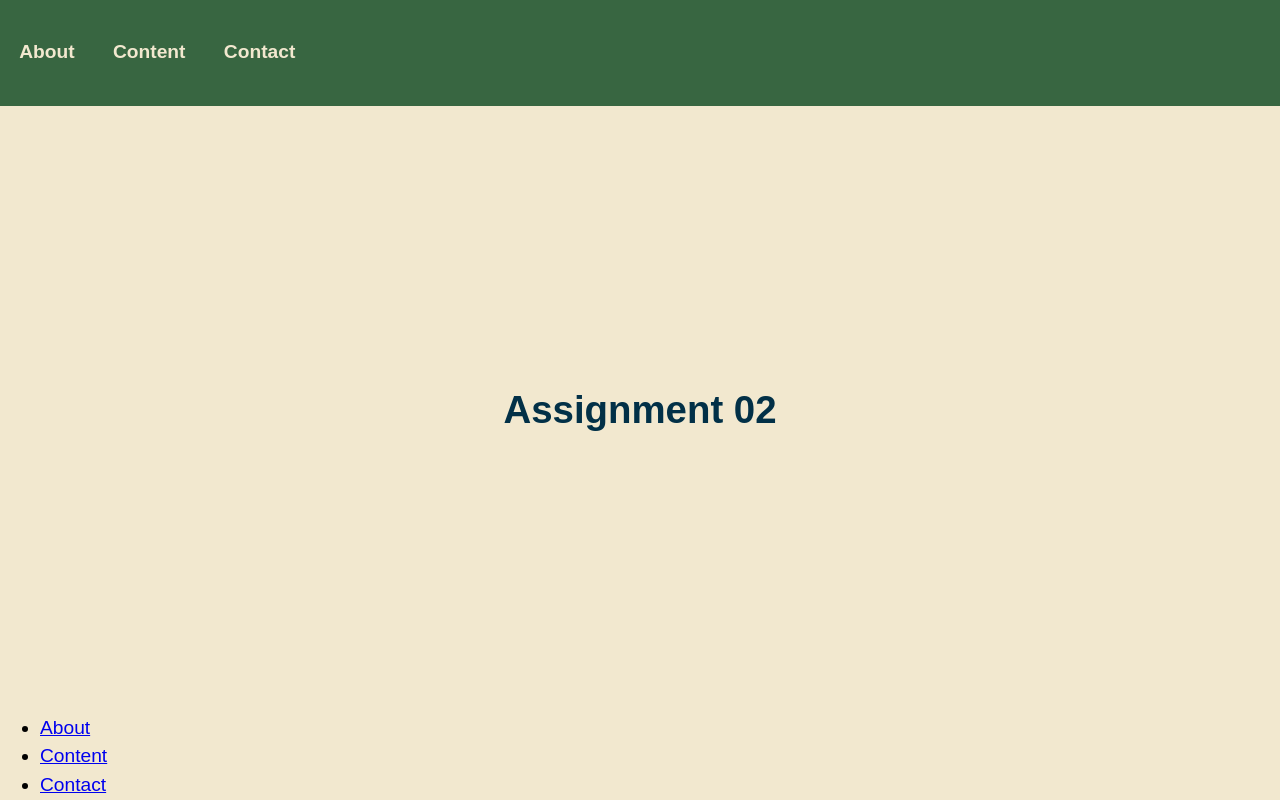
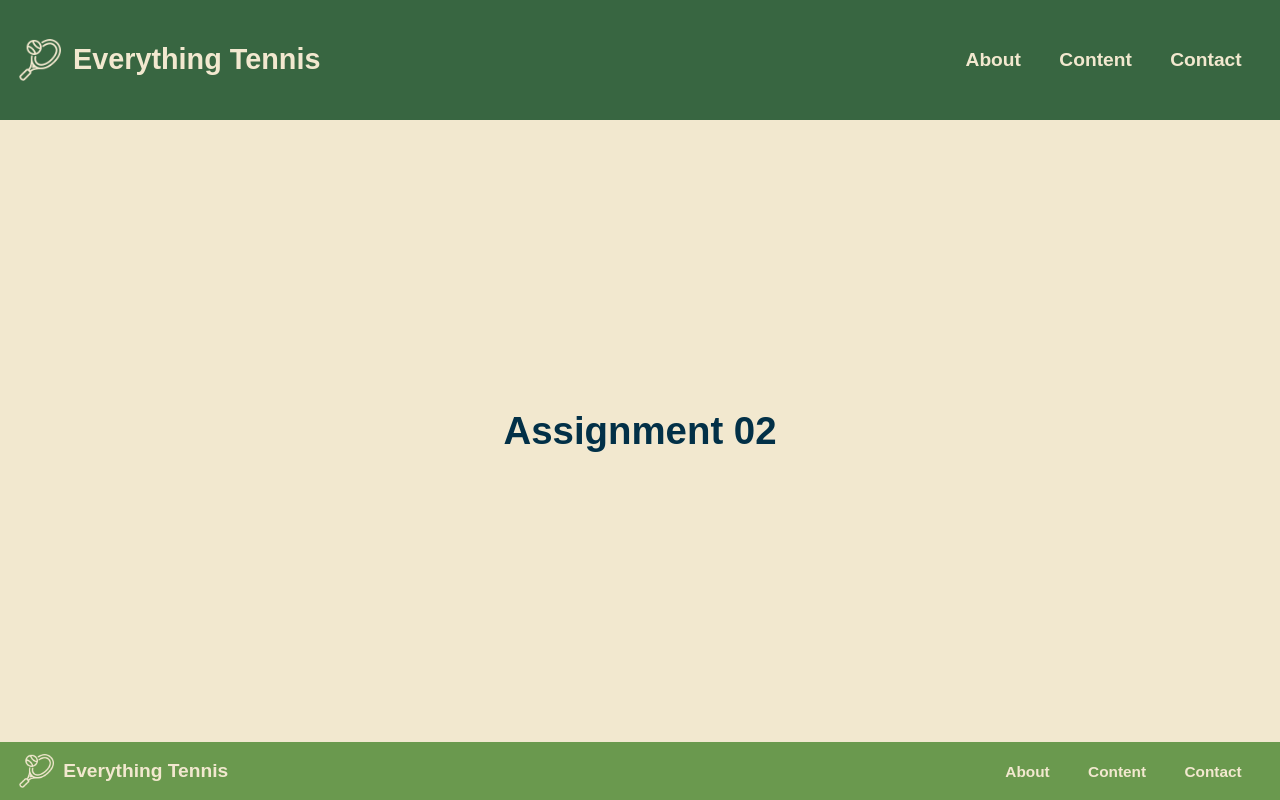
Before and after one commit to irm1005-itec1005-fall-2023/assignment-02-AnjuMendoza, a plain HTML site: page index.html in a window 1280 px wide. Drawn offline with Linux system fonts and the light colour scheme.

Commit message:
fixed header and footer

```diff
--- a/index.html
+++ b/index.html
@@ -23,10 +23,10 @@
 
 <body>
   <header>
-    <h2 class="sr-only">Everything Tennis</h2>
 
-    <!--<img class="header--banner--logo" **inster src and alt**-->
 
+    <img class="header--banner--logo" src="tennis.png" alt="logo" />
+    <h2>Everything Tennis</h2>
     <nav class="header--banner--nav">
       <ul>
         <li><a href="#">About</a></li>
@@ -46,7 +46,8 @@
   </main>
 
   <footer>
-    <h2 class="sr-only">Site Footer</h2>
+    <img class="footer--logo" src="tennis.png" alt="logo" />
+    <h2 class="targeth2">Everything Tennis</h2>
 
     <nav class="footer--nav">
       <ul>
--- a/style.css
+++ b/style.css
@@ -2,18 +2,6 @@
  * Assignment 02
  * CSS FILE
  */
-
- .sr-only {
-  position: absolute;
-  width: 1px;
-  height: 1px;
-  padding: 0;
-  margin: -1px;
-  overflow: hidden;
-  clip: rect(0, 0, 0, 0);
-  white-space: nowrap;
-  border-width: 0;
-}
 
 html {
   font-size: 1.2rem;
@@ -22,9 +10,11 @@ html {
 body {
   font-family: Arial, Helvetica, sans-serif;
   background-color: #F2E8CF;
+  color:#386641;
   display: flex;
   justify-content: space-between;
   flex-direction: column;
+
 }
 
 header {
@@ -33,11 +23,17 @@ header {
   justify-content: space-between;
   align-items: center;
   background-color: #386641;
+  color:#F2E8CF;
+}
 
+h2{
+  color: #F2E8CF;
+  font-size: auto;
 }
 
 header .header--banner--logo {
   height: 2.2rem;
+  padding-right: 0.6rem;
 }
 
 header .header--banner--nav ul {
@@ -46,7 +42,11 @@ header .header--banner--nav ul {
   list-style-type: none;
   margin: 0px;
   padding: 0px;
+}
 
+header nav.header--banner--nav {
+  margin-left: auto;
+  margin-right: 1rem;
 }
 
 header nav.header--banner--nav ul li a {
@@ -73,3 +73,53 @@ h1 {
   text-align: center;
   color: #023047;
 }
+
+
+
+footer {
+  padding: 0.6rem 1rem;
+  display: flex;
+  justify-content: space-between;
+  align-items: center;
+  background-color: #6A994E; /* Keep the current background color */
+  color: #f1faee; /* Keep the current text color */
+}
+
+footer .footer--nav ul {
+  display: flex;
+  gap: 2rem;
+  list-style-type: none;
+  margin: 0;
+  padding: 0;
+}
+
+footer nav.footer--nav {
+  margin-left: auto;
+  margin-right: 1rem;
+}
+
+footer .footer--nav ul li a {
+  font-size: 0.8rem; /* Reduce the font size */
+  text-decoration: none;
+  font-weight: 900;
+  color: #F2E8CF;
+}
+
+footer nav.footer--nav ul li a:hover {
+  color: #fffaee;
+  text-decoration: underline;
+  font-weight: 1000;
+}
+
+.footer--nav-push {
+  margin-left: auto;
+}
+
+footer .targeth2 {
+  font-size: 1rem;
+}
+
+footer .footer--logo {
+  height: 1.8rem;
+  padding-right: 0.5rem;
+}
```
Also changed, not shown: tennis.png (added).
